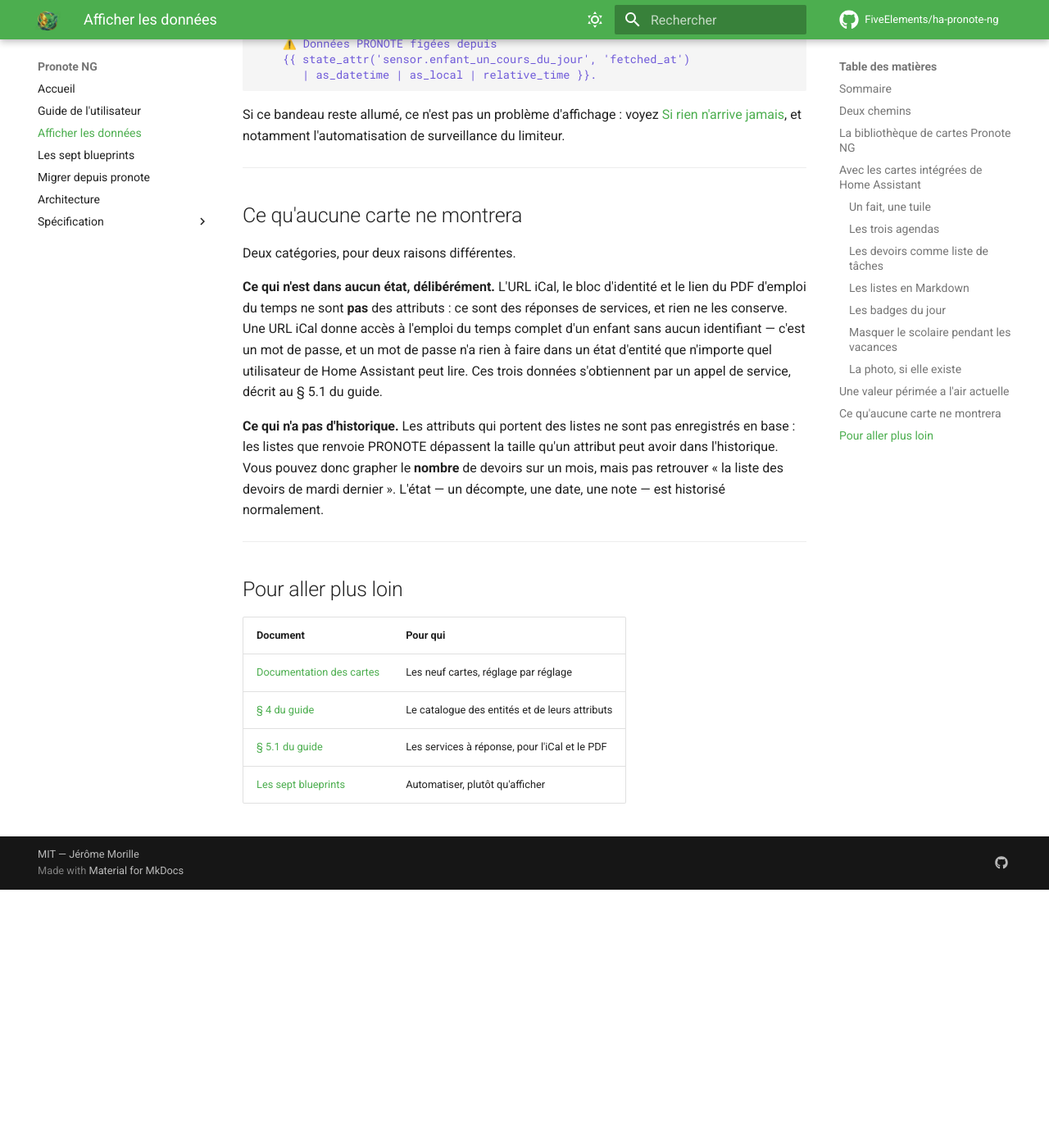
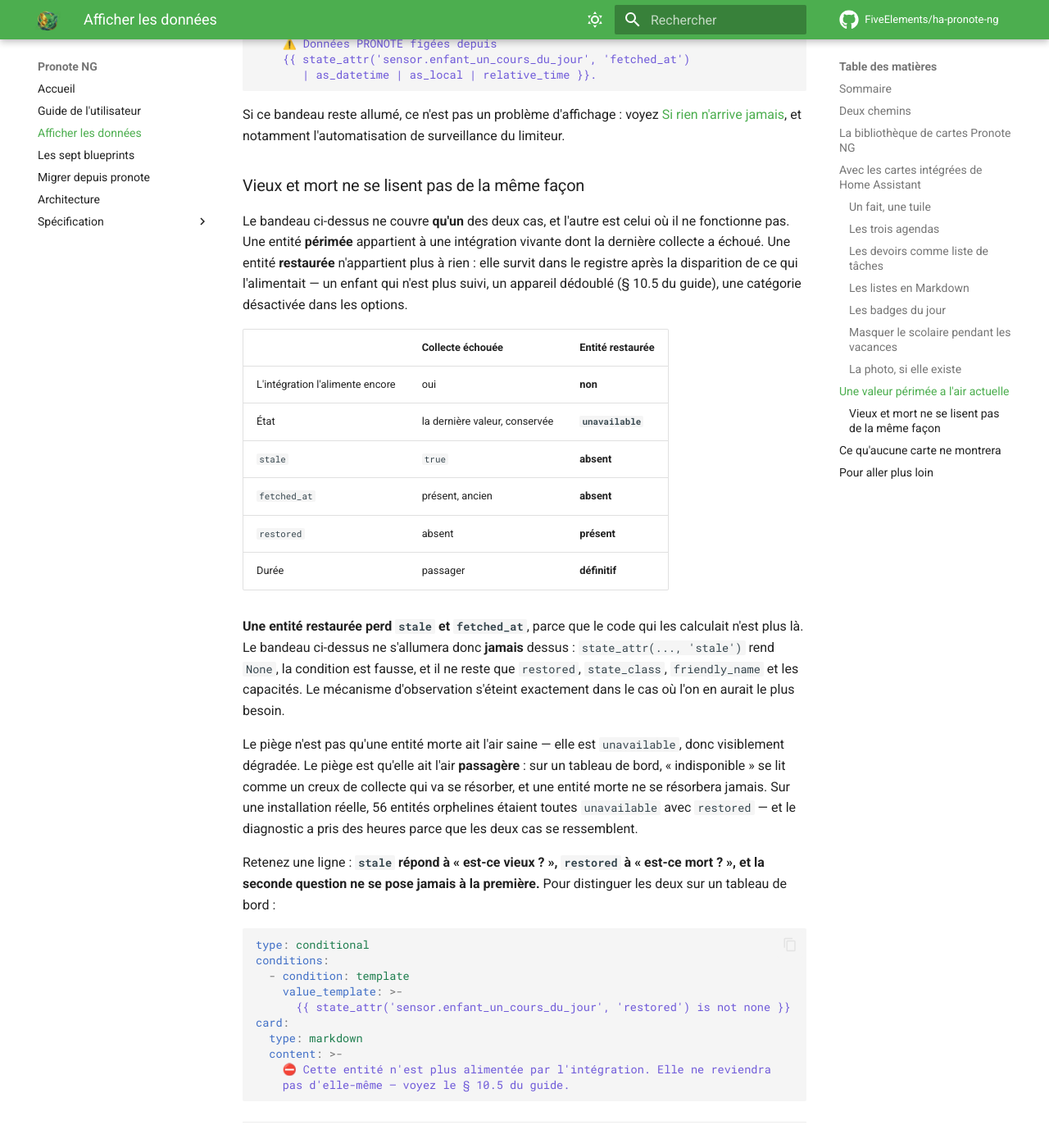
Before and after one commit to FiveElements/ha-pronote-ng, an MkDocs documentation site: the page built from docs/AFFICHER-LES-DONNEES.md, in a window 1280 px wide and 1400 px high, scrolled down 4966 px. Shown: the whole window at 82% size. Built offline with MkDocs 1.6.1 and Material for MkDocs 9.7.7, drawn with Linux system fonts in a browser that asks for light colours; comment, search, counter and statistics services are not loaded; before the commit the page ends 6051 px from its top, so only the background shows below that.

Commit message:
docs: `stale` répond « est-ce vieux », `restored` répond « est-ce mort »
La section sur l'obsolescence ne décrivait qu'un des deux cas où un tableau de
bord affiche autre chose que la réalité, et le bandeau qu'elle propose ne
fonctionne **pas** dans l'autre.

Une entité périmée appartient à une intégration vivante dont la collecte a
échoué : elle garde sa dernière valeur, `stale` vaut `true`, `fetched_at` est
présent et ancien. Une entité **restaurée** n'appartient plus à rien — enfant
qui n'est plus suivi, appareil dédoublé du § 10.5, catégorie désactivée — et le
code qui calculait ces deux attributs a disparu avec elle. Relevé sur une
installation réelle : 56 entités orphelines, toutes `unavailable`, toutes
porteuses de `restored`, et **`stale` comme `fetched_at` absents des 56**. Il ne
survit que `restored`, `state_class`, `friendly_name` et les capacités.

Donc le bandeau conditionnel que cette page recommande ne s'allumera jamais sur
une entité morte : `state_attr(..., 'stale')` rend `None` et la condition est
fausse. Le mécanisme d'observation s'éteint exactement dans le cas où il
servirait le plus. Ajout du tableau des deux signatures et de la condition sur
`restored`, qui est le seul attribut qui tranche.

Le piège n'est pas qu'une entité morte ait l'air saine — elle est `unavailable`,
donc visiblement dégradée. Il est qu'elle ait l'air **passagère** : sur un
tableau de bord, « indisponible » se lit comme un creux de collecte, et une
entité morte ne se résorbera jamais. C'est ce qui a fait durer des heures le
diagnostic du dédoublement d'appareil.

Mesures de `ha-pronote-cards`, qui a retiré au passage l'affirmation inverse
qu'il m'avait faite — une orpheline ne conserve pas sa dernière valeur. Le cas
« collecte échouée » n'a pas été observé sur cette instance et n'est décrit
qu'à partir du code.

`mkdocs build --strict` vert en conteneur propre.

Co-Authored-By: Claude Opus 5 (1M context) <noreply@anthropic.com>

````diff
--- a/docs/AFFICHER-LES-DONNEES.md
+++ b/docs/AFFICHER-LES-DONNEES.md
@@ -233,6 +233,56 @@ Si ce bandeau reste allumé, ce n'est pas un problème d'affichage : voyez
 [Si rien n'arrive jamais](BLUEPRINTS.md#si-rien-narrive-jamais), et notamment
 l'automatisation de surveillance du limiteur.
 
+### Vieux et mort ne se lisent pas de la même façon
+
+Le bandeau ci-dessus ne couvre **qu'un** des deux cas, et l'autre est celui où
+il ne fonctionne pas. Une entité **périmée** appartient à une intégration
+vivante dont la dernière collecte a échoué. Une entité **restaurée** n'appartient
+plus à rien : elle survit dans le registre après la disparition de ce qui
+l'alimentait — un enfant qui n'est plus suivi, un appareil dédoublé (§ 10.5 du
+guide), une catégorie désactivée dans les options.
+
+| | Collecte échouée | Entité restaurée |
+| --- | --- | --- |
+| L'intégration l'alimente encore | oui | **non** |
+| État | la dernière valeur, conservée | **`unavailable`** |
+| `stale` | `true` | **absent** |
+| `fetched_at` | présent, ancien | **absent** |
+| `restored` | absent | **présent** |
+| Durée | passager | **définitif** |
+
+**Une entité restaurée perd `stale` et `fetched_at`**, parce que le code qui les
+calculait n'est plus là. Le bandeau ci-dessus ne s'allumera donc **jamais**
+dessus : `state_attr(..., 'stale')` rend `None`, la condition est fausse, et il
+ne reste que `restored`, `state_class`, `friendly_name` et les capacités. Le
+mécanisme d'observation s'éteint exactement dans le cas où l'on en aurait le plus
+besoin.
+
+Le piège n'est pas qu'une entité morte ait l'air saine — elle est
+`unavailable`, donc visiblement dégradée. Le piège est qu'elle ait l'air
+**passagère** : sur un tableau de bord, « indisponible » se lit comme un creux
+de collecte qui va se résorber, et une entité morte ne se résorbera jamais. Sur
+une installation réelle, 56 entités orphelines étaient toutes `unavailable` avec
+`restored` — et le diagnostic a pris des heures parce que les deux cas se
+ressemblent.
+
+Retenez une ligne : **`stale` répond à « est-ce vieux ? », `restored` à « est-ce
+mort ? », et la seconde question ne se pose jamais à la première.** Pour
+distinguer les deux sur un tableau de bord :
+
+```yaml
+type: conditional
+conditions:
+  - condition: template
+    value_template: >-
+      {{ state_attr('sensor.enfant_un_cours_du_jour', 'restored') is not none }}
+card:
+  type: markdown
+  content: >-
+    ⛔ Cette entité n'est plus alimentée par l'intégration. Elle ne reviendra
+    pas d'elle-même — voyez le § 10.5 du guide.
+```
+
 ---
 
 ## Ce qu'aucune carte ne montrera
````
